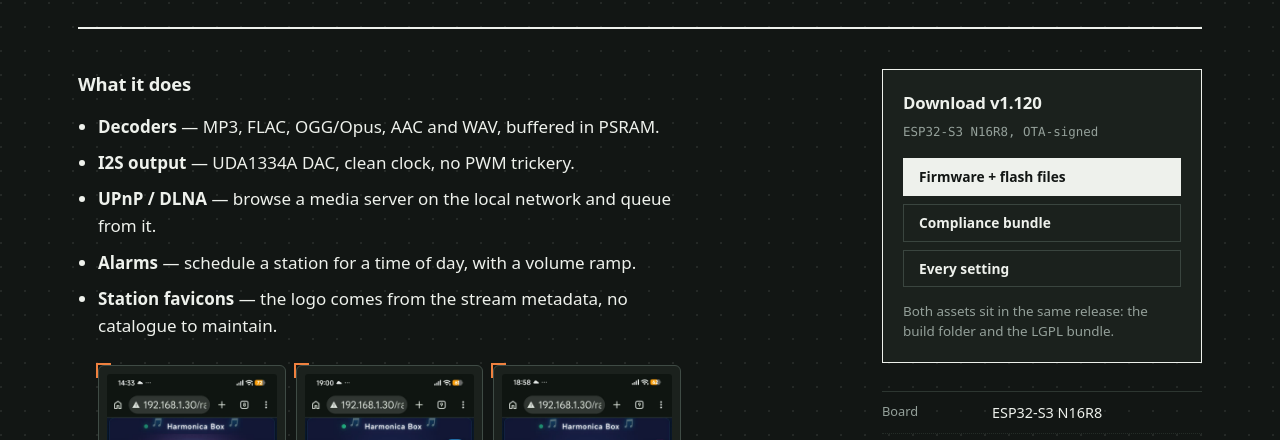
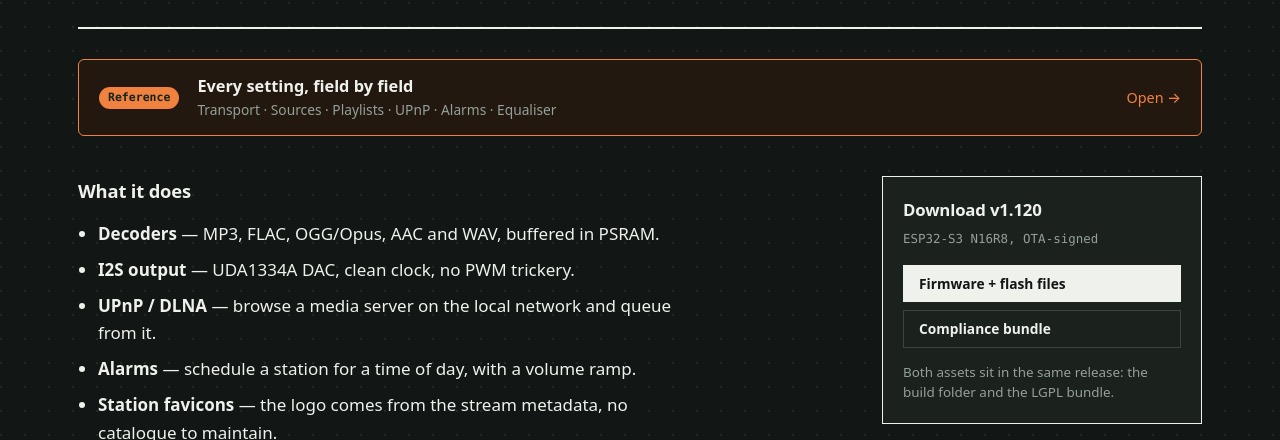
Before and after one commit to nasp2000/Node32-HUB, a plain HTML site: page site/packs/harmonica.html in a window 1280 px wide. Shown: the part 310-750 px from the top of the page. Drawn offline with Linux system fonts and the light colour scheme.

Commit message:
site: reference strip under each pack header, accent action on the index

```diff
--- a/site/assets/site.css
+++ b/site/assets/site.css
@@ -393,6 +393,38 @@ a.btn--ghost, a.btn--ghost:hover, a.btn--ghost:focus-visible { color: var(--ink)
 .toc a { color: var(--ink-2); text-decoration: none; font-size: .93rem; }
 .toc a:hover { color: var(--accent); }
 
+/* reference strip: the way into a pack's reference, above the two columns */
+.refstrip {
+  display: flex;
+  align-items: center;
+  gap: 18px;
+  margin: 30px 0 0;
+  padding: 16px 20px;
+  border: 1px solid var(--accent);
+  border-radius: var(--radius-card);
+  background: #23180f;
+  text-decoration: none;
+  transition: background .18s cubic-bezier(.2,.7,.3,1), border-color .18s;
+}
+.refstrip:hover { background: #2e1e12; border-color: var(--accent-2); }
+
+.refstrip .k {
+  flex: 0 0 auto;
+  padding: 5px 9px;
+  border-radius: 999px;
+  background: var(--accent);
+  color: #12251a;
+  font: 600 .72rem/1 var(--mono);
+}
+.refstrip .txt { display: flex; flex-direction: column; gap: 3px; flex: 1 1 auto; min-width: 0; }
+.refstrip .t { color: var(--ink); font-weight: 620; font-size: 1.02rem; line-height: 1.25; }
+.refstrip .m { color: var(--ink-3); font-size: .86rem; line-height: 1.4; }
+.refstrip .g { flex: 0 0 auto; margin-left: auto; color: var(--accent); font: 500 .9rem/1 var(--sans); white-space: nowrap; }
+
+/* the index action for the same page */
+.btn--accent { background: var(--accent); border-color: var(--accent); color: #12251a; }
+.btn--accent:hover { background: var(--accent-2); border-color: var(--accent-2); color: #12251a; }
+
 /* callout: a bordered note that belongs to the page, no side bar */
 .callout {
   margin: 30px 0 0;
@@ -481,6 +513,8 @@ a.zoom:focus-visible { outline: 2px solid var(--accent); outline-offset: 3px; }
   body { font-size: 16px; }
   .sheet { padding: 0 18px 64px; }
   .pack { grid-template-columns: 1fr; }
+  .refstrip { flex-direction: column; align-items: flex-start; gap: 10px; }
+  .refstrip .g { margin-left: 0; }
   .actions { grid-column: 1; grid-row: auto; flex-direction: row; margin-top: 14px; min-width: 0; }
   .actions .btn { flex: 1; justify-content: center; }
   .spectable div { grid-template-columns: 84px 1fr; }
--- a/site/packs/harmonica.html
+++ b/site/packs/harmonica.html
@@ -34,6 +34,15 @@
     <h1>Harmonica Box</h1>
     <p>Internet radio that behaves like a radio: turn it on, pick a station, it plays. Streams decode on the board and leave through I2S, with UPnP browsing for whatever runs on your own network.</p>
   </section>
+
+  <a class="refstrip" href="harmonica/reference.html">
+    <span class="k">Reference</span>
+    <span class="txt">
+      <span class="t">Every setting, field by field</span>
+      <span class="m">Transport · Sources · Playlists · UPnP · Alarms · Equaliser</span>
+    </span>
+    <span class="g">Open →</span>
+  </a>
 
   <div class="product-body" id="main">
     <div>
@@ -73,8 +82,6 @@
         <figure><a class="zoom" href="../assets/img/harmonica/local_radios.jpg" target="_blank" rel="noopener" title="Harmonica Box local stations (opens full size)"><img src="../assets/img/harmonica/local_radios.jpg" alt="Harmonica Box local stations" loading="lazy"></a><figcaption>Local</figcaption></figure>
         <figure><a class="zoom" href="../assets/img/harmonica/stream.jpg" target="_blank" rel="noopener" title="Harmonica Box now-playing screen (opens full size)"><img src="../assets/img/harmonica/stream.jpg" alt="Harmonica Box now-playing screen" loading="lazy"></a><figcaption>Now playing</figcaption></figure>
       </div>
-
-      <p style="margin:26px 0 0"><a href="harmonica/reference.html"><b>Every setting, field by field →</b></a> — sources, playlists, UPnP, alarms and the equaliser.</p>
     </div>
 
     <aside class="aside">
@@ -83,7 +90,6 @@
         <p class="ver">ESP32-S3 N16R8, OTA-signed</p>
         <a class="btn" href="https://github.com/nasp2000/Node32-HUB/releases?q=radio">Firmware + flash files</a>
         <a class="btn btn--ghost" href="https://github.com/nasp2000/Node32-HUB/releases?q=radio" style="margin-top:8px">Compliance bundle</a>
-        <a class="btn btn--ghost" href="harmonica/reference.html" style="margin-top:8px">Every setting</a>
         <p class="note">Both assets sit in the same release: the build folder and the LGPL bundle.</p>
       </div>
 
```
Also changed, not shown: site/index.html (+5 -0 lines), site/packs/cam-m.html (+9 -5 lines), site/packs/gcodesender.html (+9 -3 lines), site/packs/node32-oee.html (+9 -4 lines), site/packs/rambox32.html (+9 -3 lines).
